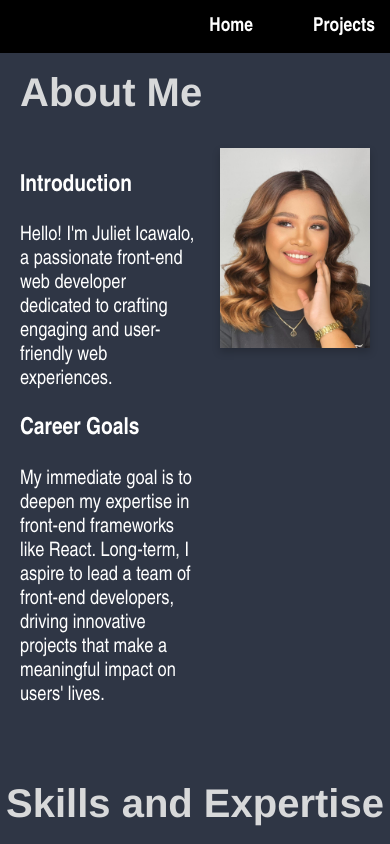
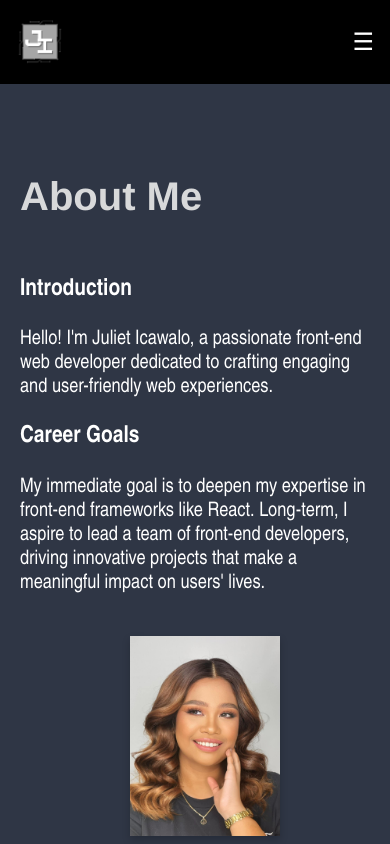
Before and after one commit to Juliet0720/website, a React (Vite) app: page /about in a window 390 px wide. Shown: the top 844 px of the page. Built offline with nearby package versions, Linux system fonts and the light colour scheme.

Commit message:
responsive and hamburger icon

```diff
--- a/src/App.css
+++ b/src/App.css
@@ -34,10 +34,18 @@ body {
     width: 100%;
    background-color: black;
     padding: 15px;
-    position: fixed;
+    /* position: fixed; */
     top: 0;
     left: 0;
     z-index: 10;
+
+    /* Additionals */
+    position: relative;
+    display: flex;
+    justify-content: space-between;
+    align-items: center;
+    box-sizing: border-box;
+    padding: 10px 20px;
 }
 
 .navbar-links {
@@ -71,6 +79,11 @@ body {
     margin-top: 100px; /* Space for navbar */
     text-align: left;
     color: white;
+
+    /* Additionals */
+    flex-wrap: wrap;
+    justify-content: center;
+    padding: 0 20px;
 }
 
 
@@ -123,7 +136,8 @@ body {
     color: #eeeeee;
 }
 .about-section {
-    padding: 20px;
+    /* padding: 20px; */
+    padding: 40px 20px;
     background-color: #2F3645;
   }
   #skills{
@@ -131,7 +145,10 @@ body {
   }
   .content-wrapper {
     display: flex;
-    align-items: flex-start;
+    /* align-items: flex-start; */
+    align-items: center;
+    justify-content: space-between;
+    gap: 20px;
   }
 
   .text-content {
@@ -143,14 +160,31 @@ body {
 
   .image-container {
     margin-left: 20px;
+
+    /* Additionals */
+    flex-shrink: 0;
   }
 
   .hero-image {
-    width: 150px; /* Adjust the size as needed */
+    /* Additionals */
+    max-width: 300px;
+    width: 100%;
+    /* width: 150px; Adjust the size as needed */
     height: 200px;
     box-shadow: 0 4px 8px rgba(0, 0, 0, 0.2);
      /* Makes the image circular */
   }
+
+  /* Additionals */
+  #skills ul {
+    display: flex;
+    flex-wrap: wrap;
+    justify-content: center;
+    gap: 15px;
+    padding: 0;
+    list-style: none;
+}
+  /* Additionals */
   .int{
     margin-top: 50px;
     font-family: 'Franklin Gothic Medium';
@@ -222,6 +256,9 @@ body {
 .contact{
     background-color: azure;
 
+    /* Additionals */
+    padding: 30px 20px;
+
 }
 .personal {
     padding: 20px;
@@ -243,7 +280,8 @@ body {
   }
   .grid-container {
     display: grid;
-    grid-template-columns: repeat(auto-fit, minmax(200px, 1fr));
+    /* grid-template-columns: repeat(auto-fit, minmax(200px, 1fr)); */
+    grid-template-columns: repeat(3, 1fr);
     gap: 20px;
   }
 
@@ -275,9 +313,164 @@ body {
     font-family: 'Franklin Gothic Medium';
     font-size: 40px;
     color: #D8D9DA;
+
+    /* Additionals */
+    padding: 40px 20px;
   }
   ul{
     list-style-type: none;
     padding-left: 0;
     margin-left: 20px;
   }
+
+  /* Additionals */
+  /* Logo Styling */
+.logoImage {
+  width: 60px;
+  height: auto;
+}
+
+/* Responsive Navbar */
+@media screen and (max-width: 1024px) {
+  .hero-title {
+      font-size: 4.5rem;
+      margin-left: 0;
+      text-align: center;
+  }
+  .hero-desc, .hero-subtitle {
+      font-size: 1.3rem;
+      text-align: center;
+  }
+  .hero-content {
+      flex-direction: column;
+      align-items: center;
+  }
+}
+
+@media (max-width: 768px) {
+  .navbar {
+      flex-direction: row; /* Keep items in a row */
+      justify-content: space-between; /* Prevent stacking */
+  }
+
+  .navbar-links {
+      display: flex;
+      gap: 15px;
+  }
+
+  .hero-title {
+    font-size: 4rem;
+}
+.hero-desc, .hero-subtitle {
+    font-size: 1.2rem;
+}
+.hero-link {
+    padding: 8px 16px;
+    font-size: 1rem;
+}
+
+  .content-wrapper {
+    flex-direction: column;
+    align-items: center; /* Keeps content centered only on small screens */
+}
+
+.grid-container {
+    grid-template-columns: 1fr; /* Stack items on smaller screens */
+}
+
+.hero-image {
+    max-width: 250px;
+}
+}
+
+/* Ensure content doesn't break */
+@media (max-width: 480px) {
+  .navbar {
+      padding: 10px;
+  }
+
+  .hero-title {
+    font-size: 3rem;
+}
+.hero-desc, .hero-subtitle {
+    font-size: 1rem;
+}
+.hero-content {
+    margin-top: 80px;
+    padding: 0 15px;
+}
+.hero-link {
+    padding: 6px 12px;
+    font-size: 0.9rem;
+}
+
+.grid-container {
+  grid-template-columns: repeat(auto-fit, minmax(200px, 1fr));
+}
+
+.hero-image {
+    max-width: 200px;
+}
+
+/* Hide image-hero
+.image-container {
+  display: none;
+} */
+}
+
+.navbar-links a {
+  color: white;
+  text-decoration: none;
+  font-size: 1.2rem;
+  font-weight: bold;
+}
+
+.navbar-links a:hover {
+  color: gray;
+}
+
+/* ✅ Hamburger Button */
+.menu-toggle {
+  display: none;
+  background: none;
+  border: none;
+  font-size: 24px;
+  cursor: pointer;
+  color: white;
+  z-index: 1001; /* Ensures button stays above */
+}
+
+/* ✅ Mobile Responsive */
+@media (max-width: 768px) {
+  .menu-toggle {
+    display: block;
+    position: relative;
+    z-index: 1002; /* Ensures visibility */
+  }
+
+  /* ✅ Full-width menu without extra space */
+  .navbar-links {
+    display: none;
+    flex-direction: column;
+    position: absolute;
+    top: 100%;
+    right: 0;
+    width: 100%; /* Fixed width issue */
+    background: black;
+    padding: 0;
+    text-align: center;
+  }
+
+  /* ✅ Show Menu When Open */
+  .navbar-links.open {
+    display: flex;
+    width: 100vw; /* Ensures full screen width */
+  }
+
+  .navbar-links li {
+    padding: 15px 0;
+    width: 100%; /* Ensures menu items take full width */
+  }
+}
+
+/* Additionals */
--- a/src/components/Hero.jsx
+++ b/src/components/Hero.jsx
@@ -1,10 +1,13 @@
 import { NavLink } from "react-router-dom";
+import myLogo from "../assets/julsLogo.png";
 
 const Hero = () => {
         return (
             <div className="hero-contain">
                 <nav className="navbar">
-
+                    <div className="navbar-left">
+                        <img className="logoImage" src={myLogo} alt="Logo" />
+                    </div>
                 </nav>
 
                 <div className="hero-content">
--- a/src/pages/about.jsx
+++ b/src/pages/about.jsx
@@ -1,4 +1,4 @@
-import React from 'react'
+import React, { useState } from 'react'
 import { NavLink } from "react-router-dom";
 import myPhoto from "../assets/myPhoto.jpg";
 import logoHTML from "../assets/html-logo.png";
@@ -7,13 +7,26 @@ import logoJS from "../assets/javascript-logo.png";
 import logoPS from "../assets/photoshop-logo.png";
 import logoReact from "../assets/react-logo.png";
 import logoIllustrator from "../assets/illustrator-logo.png";
+import myLogo from "../assets/julsLogo.png";
 
 
 const About = () => {
+  const [isOpen, setIsOpen] = useState(false);
+
     return (
         <div>
             <nav className="navbar">
-                    <ul className="navbar-links">
+              <div className="navbar-left">
+                <img className="logoImage" src={myLogo} alt="Logo" />
+              </div>
+
+              {/* ✅ Hamburger Button (Changes Between ☰ and ✖) */}
+              <button className="menu-toggle" onClick={() => setIsOpen(!isOpen)}>
+                {isOpen ? "✖" : "☰"}
+              </button>
+
+              {/* ✅ Navbar Links */}
+              <ul className={`navbar-links ${isOpen ? "open" : ""}`}>
                        <li><NavLink to="/" className="navbar-link">Home</NavLink></li>
                         <li><NavLink to="/project" className="navbar-link">Projects</NavLink></li>
 
--- a/src/pages/project.jsx
+++ b/src/pages/project.jsx
@@ -1,5 +1,5 @@
 import { NavLink } from "react-router-dom";
-import React from 'react'
+import React, { useState } from 'react'
 import logo from "../assets/Logo only.png"
 import primaryLogo from "../assets/Primary.png"
 import secondaryLogo from "../assets/Secondary.png"
@@ -11,13 +11,26 @@ import pictureFive from "../assets/IMG_3024@362102928.jpg"
 import pictureSix from "../assets/IMG_3045.jpg"
 import pictureSeven from "../assets/IMG_3166.jpg"
 import pictureEight from "../assets/6186024448944095280.jpg"
+import myLogo from "../assets/julsLogo.png";
 
 
 const Project = () => {
+  const [isOpen, setIsOpen] = useState(false);
+
   return(
     <section className="projects">
        <nav className="navbar">
-                    <ul className="navbar-links">
+        <div className="navbar-left">
+          <img className="logoImage" src={myLogo} alt="Logo" />
+        </div>
+
+        {/* ✅ Hamburger Button (Changes Between ☰ and ✖) */}
+        <button className="menu-toggle" onClick={() => setIsOpen(!isOpen)}>
+          {isOpen ? "✖" : "☰"}
+        </button>
+
+        {/* ✅ Navbar Links */}
+        <ul className={`navbar-links ${isOpen ? "open" : ""}`}>
                         <li><NavLink to="/about" className="navbar-link">About</NavLink></li>
 
                     </ul>
```
Also changed, not shown: src/assets/julsLogo.png (added).
